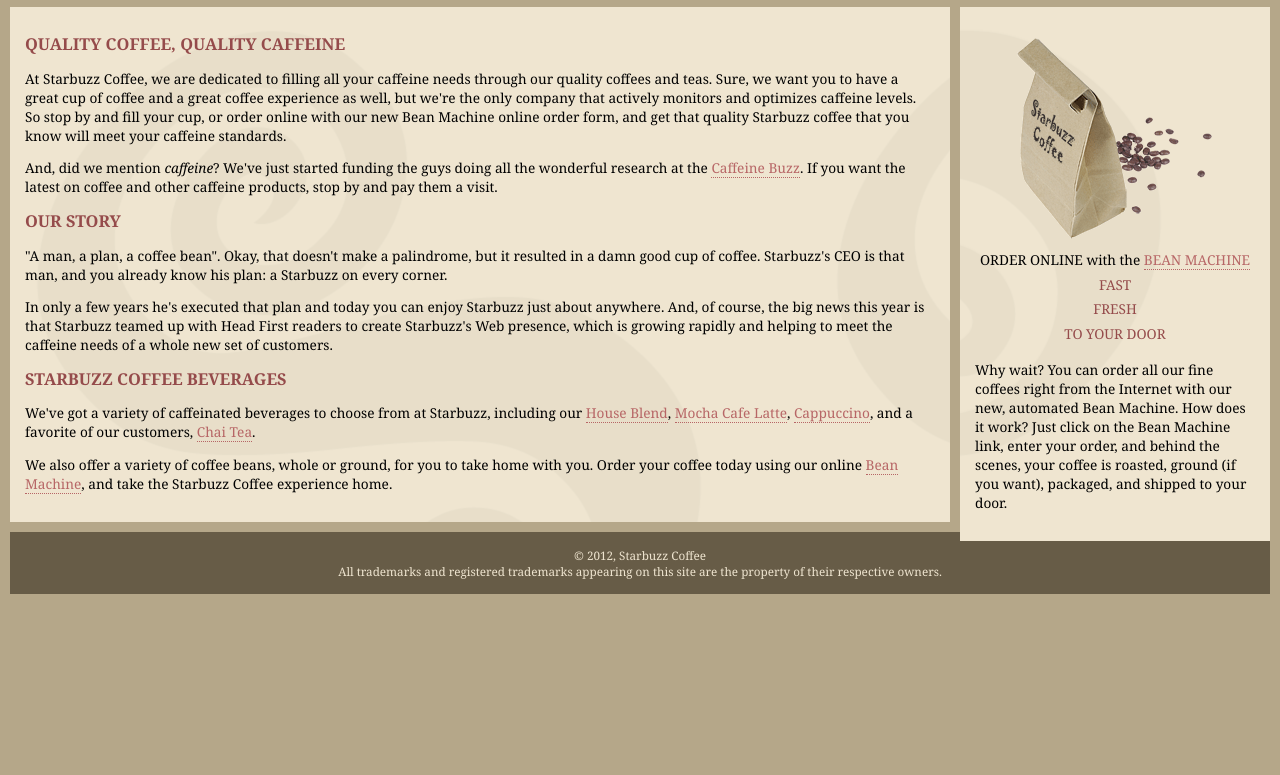
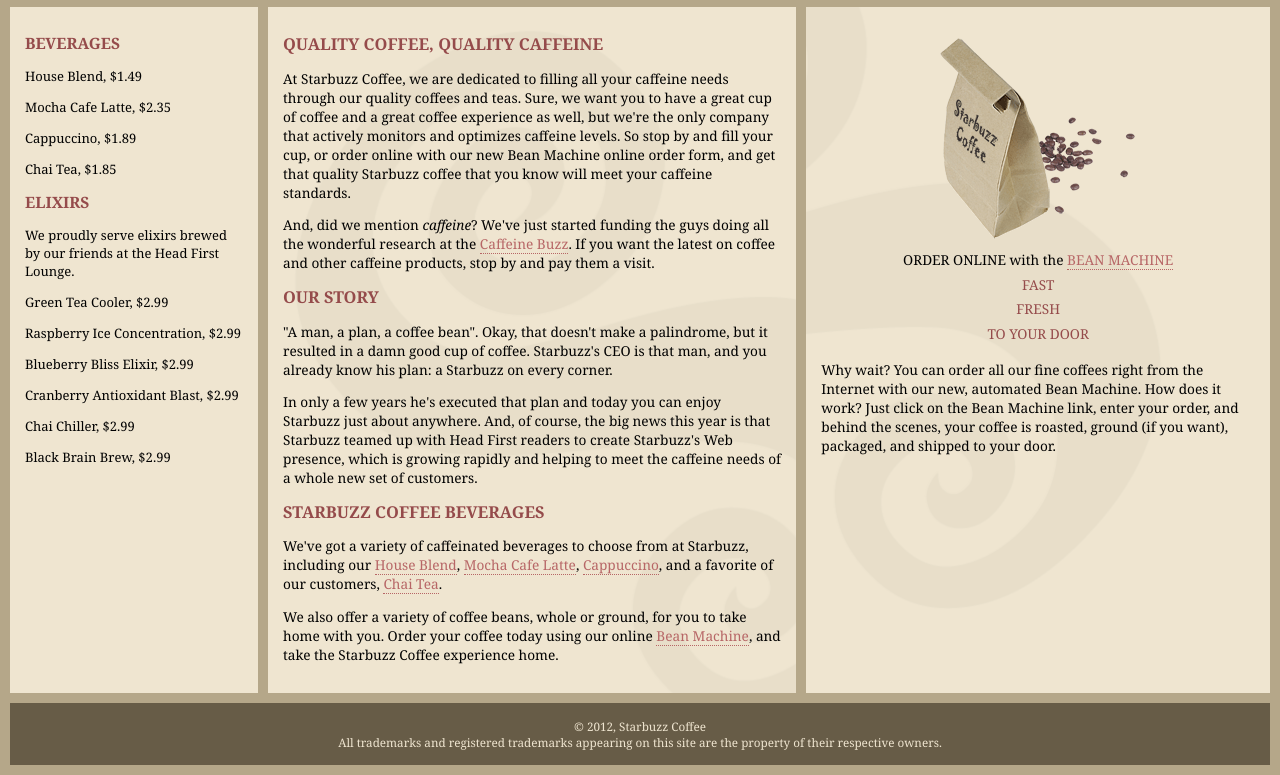
Before and after one commit to stepaspb/stepaspb.github.io, a plain HTML site: page docs/study/starbuzz/index.html in a window 1280 px wide. Shown: the part 121-896 px from the top of the page. Before the commit the page ends 800 px from the top, so only its background shows below. Drawn offline with Linux system fonts and the light colour scheme.

Commit message:
change index.html

```diff
--- a/docs/study/starbuzz/index.html
+++ b/docs/study/starbuzz/index.html
@@ -10,6 +10,26 @@
     <div id="header">
       <img src="images/header.gif" alt="Starbuzz Coffee header image">
     </div>
+    <div id="tableContainer">
+      <div id="tableRow">
+        <div id="drinks">
+		<h1>BEVERAGES</h1>
+			<p>House Blend, $1.49</p>
+			<p>Mocha Cafe Latte, $2.35</p>
+			<p>Cappuccino, $1.89</p>
+			<p>Chai Tea, $1.85</p>
+		<h1>ELIXIRS</h1>
+			<p>
+				We proudly serve elixirs brewed by our friends
+				at the Head First Lounge.
+			</p>
+			<p>Green Tea Cooler, $2.99</p>
+			<p>Raspberry Ice Concentration, $2.99</p>
+			<p>Blueberry Bliss Elixir, $2.99</p>
+			<p>Cranberry Antioxidant Blast, $2.99</p>
+			<p>Chai Chiller, $2.99</p>
+			<p>Black Brain Brew, $2.99</p>
+	</div>
     <div id="main">
       <h1>QUALITY COFFEE, QUALITY CAFFEINE</h1>
       <p>
@@ -77,6 +97,8 @@
         (if you want), packaged, and shipped to your door.
       </p>
     </div>
+      </div>
+      </div>
     <div id="footer">
       &copy; 2012, Starbuzz Coffee
       <br>
--- a/docs/study/starbuzz/starbuzz.css
+++ b/docs/study/starbuzz/starbuzz.css
@@ -7,26 +7,38 @@ body {
 
 #header {
   background-color: #675c47;
-  margin:           10px;
+  margin:           10px 10px 0px 10px;
   height:           108px;
+}
+#tableContainer {
+display: table;
+border-spacing: 10px;
+}
+#tableRow {
+display: table-row;
+}
+#drinks {
+display: table-cell;
+background-color: #efe5d0;
+width: 20%;
+padding: 15px;
+vertical-align: top;
 }
 
 #main {
+  display: table-cell;
   background:       #efe5d0 url(images/background.gif) top left;
   font-size:        105%;
   padding:          15px;
-  margin:          0px 330px 10px 10px;
+  vertical-align: top;
 }
 
 #sidebar {
+display: table-cell;
   background:       #efe5d0 url(images/background.gif) bottom right;
   font-size:        105%;
   padding:          15px;
-  margin:           0px 10px 10px 10px;
-  position: absolute;
-  top: 128px;
-  right: 0px;
-  width: 280px;
+vertical-align: top;
 }
 
 #footer {
@@ -34,10 +46,10 @@ body {
   color:            #efe5d0;
   text-align:       center;
   padding:          15px;
-  margin:           10px;
+  margin:           0px 10px 10px 10px;
   font-size:        90%;
-  clear: left;
 }
+
 h1 {
   font-size:        120%;
   color:            #954b4b;
```
